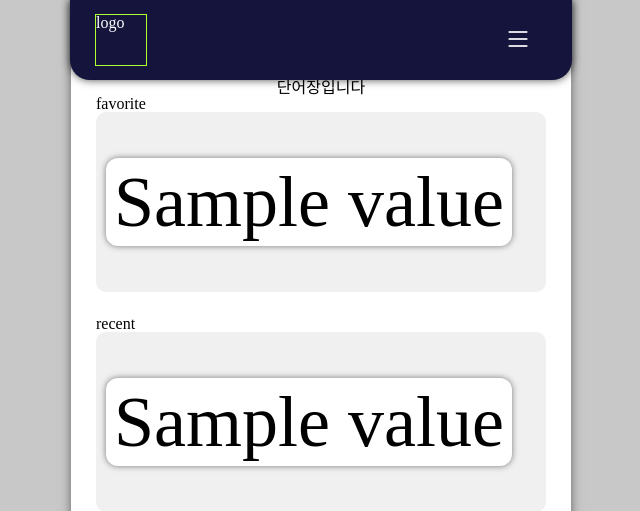
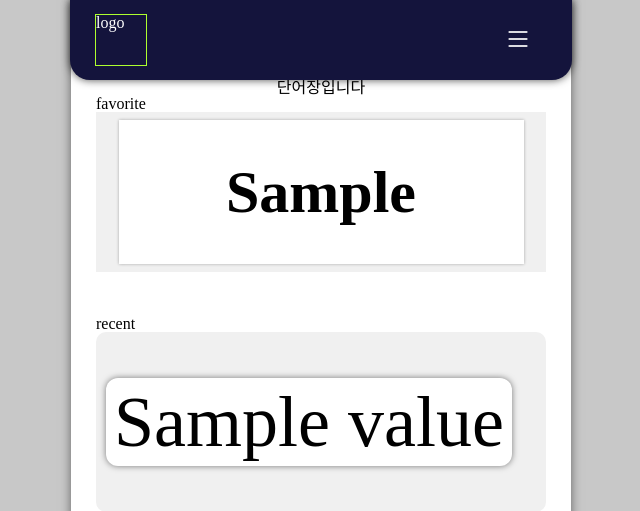
Before and after one commit to obov/word-friend, a Flask app: template templates/index.html in a window 1280 px wide. Shown: the top 511 px of the page, without its empty margins (319-959 px from the left). Run offline with Flask 2, Linux system fonts and the light colour scheme; the template is opened without the code that fills it: most values are stand-ins (such as "Sample title", 1, 10 or a date in 2020); some libraries are stand-ins or nearby versions.

Commit message:
dragable word card

```diff
--- a/app.py
+++ b/app.py
@@ -24,12 +24,16 @@ SECRET_KEY = 'tkaruqtkf159159'
 def home():
     logindata = login_check().get_json()['loginData']
     if logindata == 'login':
-        return render_template('index.html',words=[{'value' :'hi','favorite':False,'complete':True},{'value' :'hello','favorite':False,'complete':True},{'value' :'how','favorite':True,'complete':False},{'value' :'are','favorite':True,'complete':True},{'value' :'you','favorite':True,'complete':True}])
+        words = [{'value' :'hi','favorite':False,'complete':True},{'value' :'hello','favorite':False,'complete':True},{'value' :'how','favorite':True,'complete':False},{'value' :'are','favorite':True,'complete':True},{'value' :'you','favorite':True,'complete':True}]
+        words_for_data = '-'.join(word['value'] for word in words)
+        return render_template('index.html',words=words,words_for_data=words_for_data)
     else :
         return redirect(url_for('login'))
+
 @app.route('/login')
 def login():
     return render_template('login.html')
+
 @app.route('/signup')
 def signup():
     return render_template('signup.html')
@@ -41,6 +45,7 @@ def add():
         return render_template('/word/add.html')
     else :
         return redirect(url_for('login'))
+
 @app.route('/word/exam')
 def exam():
     logindata = login_check().get_json()['loginData']
@@ -48,6 +53,7 @@ def exam():
         return render_template('/word/exam.html')
     else :
         return redirect(url_for('login'))
+
 @app.route('/word/enlisted')
 def enlisted():
     logindata = login_check().get_json()['loginData']
--- a/static/css/base/index.css
+++ b/static/css/base/index.css
@@ -23,7 +23,7 @@ a {
   text-decoration: none;
 }
 body > .wrapper {
-  overflow-x: hidden;
+  overflow: hidden;
 }
 body {
   background-color: rgb(200, 200, 200);
--- a/static/css/index.css
+++ b/static/css/index.css
@@ -7,6 +7,36 @@
 .home > div {
   width: 450px;
   height: 220px;
+  overflow: hidden;
+}
+.home > div > .words {
+  position: relative;
+  background-color: rgba(240, 240, 240);
+  width: 300%;
+  height: 160px;
+  left: -100%;
+  display: flex;
+  justify-content: space-evenly;
+  align-items: center;
+}
+.home > div > .words .wrapper {
+  flex: 1;
+  display: flex;
+  justify-content: center;
+  align-items: center;
+  height: 100%;
+}
+.home > div > .words .cards {
+  display: flex;
+  justify-content: center;
+  align-items: center;
+  background-color: white;
+  height: 90%;
+  width: 90%;
+  box-shadow: 0px 0px 3px rgba(0, 0, 0, 0.3);
+  font-weight: 900;
+  font-size: 60px;
+  cursor: pointer;
 }
 .home > div > .word-list {
   background-color: rgba(240, 240, 240);
--- a/static/js/home.js
+++ b/static/js/home.js
@@ -1,10 +1,6 @@
 const handleClickWordCard = function (value, favorite, complete) {
-  console.log("word card");
-  console.log("value : ", value);
-  const fav = pyBoolToJs(favorite);
-  const comp = pyBoolToJs(complete);
-  console.log("fav : ", fav);
-  console.log("comp : ", comp);
+  const fav = typeof favorite === "boolean" ? favorite : pyBoolToJs(favorite);
+  const comp = typeof complete === "boolean" ? complete : pyBoolToJs(complete);
   $("#modalPlace").append(`
     <div id="wordViewer" class="word-viewer">
       <div class="header-wrapper">
@@ -36,7 +32,7 @@ const handleClickWordCard = function (value, favorite, complete) {
   });
   setTimeout(function () {
     $("#wordViewer").addClass("slide-up");
-  }, 0);
+  }, 1);
 };
 const handleClickFav = function () {
   console.log("click favorite");
@@ -47,9 +43,34 @@ const handleClickComplete = function () {
   $("#complete").toggleClass("checked");
 };
 
+const cycleFromArr = (arr) => (number) => {
+  const { length: len } = arr;
+  return ((number % len) + len) % len;
+};
+let dragDist = 0;
+let isMovable = true;
+let isMoving = false;
+let clickTime = 0;
+const values = $("#words").data("values").split("-");
+const cycle = cycleFromArr(values);
+let showIndex = 0;
+const datasToShow = (showIndex) => [-1, 0, 1].map((e) => values[cycle(e + showIndex)]);
+const insertValuesOnCards = function () {
+  $(".cards").each(function (index, card) {
+    $(card).text(datasToShow(showIndex)[index]);
+  });
+};
+$("#showing-card").on("touchstart mousedown", function () {
+  clickTime = new Date().getTime();
+});
+$("#showing-card").on("touchend mouseup", function () {
+  const clickTimeEnd = new Date().getTime();
+  if (clickTimeEnd - clickTime < 100 && !isMoving) {
+    handleClickWordCard($("#showing-card").text(), true, false);
+  }
+});
+insertValuesOnCards();
 const dragStart = function (e) {
-  e.preventDefault();
-  console.log(e);
   e.preventDefault();
   if (e.type == "touchstart") {
     $(document).off("mousedown", dragStart);
@@ -57,60 +78,63 @@ const dragStart = function (e) {
   } else {
     startPoint = e.pageX;
   }
-  dragDist = 0;
-  $("#wordList").on("touchmove mousemove", dragMove);
+  $("#words").on("touchmove mousemove", dragMove);
 };
+
 function dragMove(e) {
   if (e.type == "touchmove") {
     movePoint = e.originalEvent.touches[0].pageX;
   } else {
     movePoint = e.pageX;
   }
-  dragDist = startPoint - movePoint;
-  console.log(dragDist);
-  // dragDist = ((movePoint - startPoint) / $(".slider").height()) * 100;
-
-  // $(".slider").addClass("dragging");
-
-  // $(".slide, .bg").css({
-  //   transition: "0ms",
-  // });
-
-  // if (dragDist < 0) {
-  //   $(".active .bg").css({
-  //     opacity: 1 + dragDist / 200,
-  //   });
-  //   $(".active")
-  //     .css({
-  //       transform: "translate3d(0," + dragDist / 2 + "%,0)",
-  //     })
-  //     .next()
-  //     .css({
-  //       transform: "translate3d(0," + (100 + dragDist) + "%,0)",
-  //     });
-  // }
-
-  // if (dragDist > 0) {
-  //   $(".active")
-  //     .css({
-  //       transform: "translate3d(0," + dragDist + "%,0)",
-  //     })
-  //     .prev()
-  //     .css({
-  //       animation: "none",
-  //       transform: "translate3d(0," + (-50 + dragDist / 2) + "%,0)",
-  //     })
-  //     .find(".bg")
-  //     .css({
-  //       opacity: 0.5 + dragDist / 200,
-  //     });
-  // }
+  isMoving = true;
+  if (isMovable) {
+    dragDist = ((movePoint - startPoint) / $("#favorite").width()) * 100;
+    if (dragDist < 0) {
+      $("#words").css("left", dragDist - 100 + "%");
+      if (dragDist < -20) {
+        isMovable = false;
+        $("#words").css("transition", "all 0.3s");
+        $("#words").css("left", "-200%");
+        setTimeout(function () {
+          $("#words").css("transition", "none");
+          $("#words").css("left", "-100%");
+          showIndex = cycle(showIndex + 1);
+          insertValuesOnCards();
+        }, 300);
+      }
+    }
+    if (dragDist > 0) {
+      $("#words").css("left", dragDist - 100 + "%");
+      if (dragDist > 20) {
+        isMovable = false;
+        $("#words").css("transition", "all 0.3s");
+        $("#words").css("left", "0");
+        setTimeout(function () {
+          $("#words").css("transition", "none");
+          $("#words").css("left", "-100%");
+          showIndex = cycle(showIndex - 1);
+          insertValuesOnCards();
+        }, 300);
+      }
+    }
+  }
 }
 const dragEnd = function (e) {
   e.preventDefault();
-  console.log(e);
-  $("#wordList").off("touchmove mousemove", dragMove);
+  $("#words").off("touchmove mousemove", dragMove);
+  if (Math.abs(dragDist) < 20) {
+    $("#words").css("transition", "all 0.3s");
+    $("#words").css("left", "-100%");
+    setTimeout(function () {
+      $("#words").css("transition", "none");
+    }, 300);
+  } else {
+    isMovable = true;
+    isMoving = false;
+  }
+  dragDist = 0;
 };
 
-$("#wordList").on("touchstart mousedown", dragStart);
-$("#wordList").on("touchend mouseup", dragEnd);
+$("#words").on("touchstart mousedown", dragStart);
+$("#words").on("touchend mouseup", dragEnd);
--- a/templates/index.html
+++ b/templates/index.html
@@ -2,17 +2,19 @@
 
 <section class="home">
   <h1>단어장입니다</h1>
-  <div class="favorite">
+  <div class="favorite" id="favorite">
     <h2>favorite</h2>
-    <ul class="word-list" id="wordList">
-      {% for word in words %}
-      <li>
-        <div class="word-card" onclick="handleClickWordCard('{{word.value}}','{{word.favorite}}','{{word.favorite}}')">
-          <h3>{{word.value}}</h3>
-        </div>
-      </li>
-      {% endfor %}
-    </ul>
+    <div class="words" id="words" data-values="{{words_for_data}}">
+      <div class="wrapper">
+        <div class="cards"></div>
+      </div>
+      <div class="wrapper">
+        <div class="cards" id="showing-card"></div>
+      </div>
+      <div class="wrapper">
+        <div class="cards"></div>
+      </div>
+    </div>
   </div>
   <div class="recent">
     <h2>recent</h2>
```
